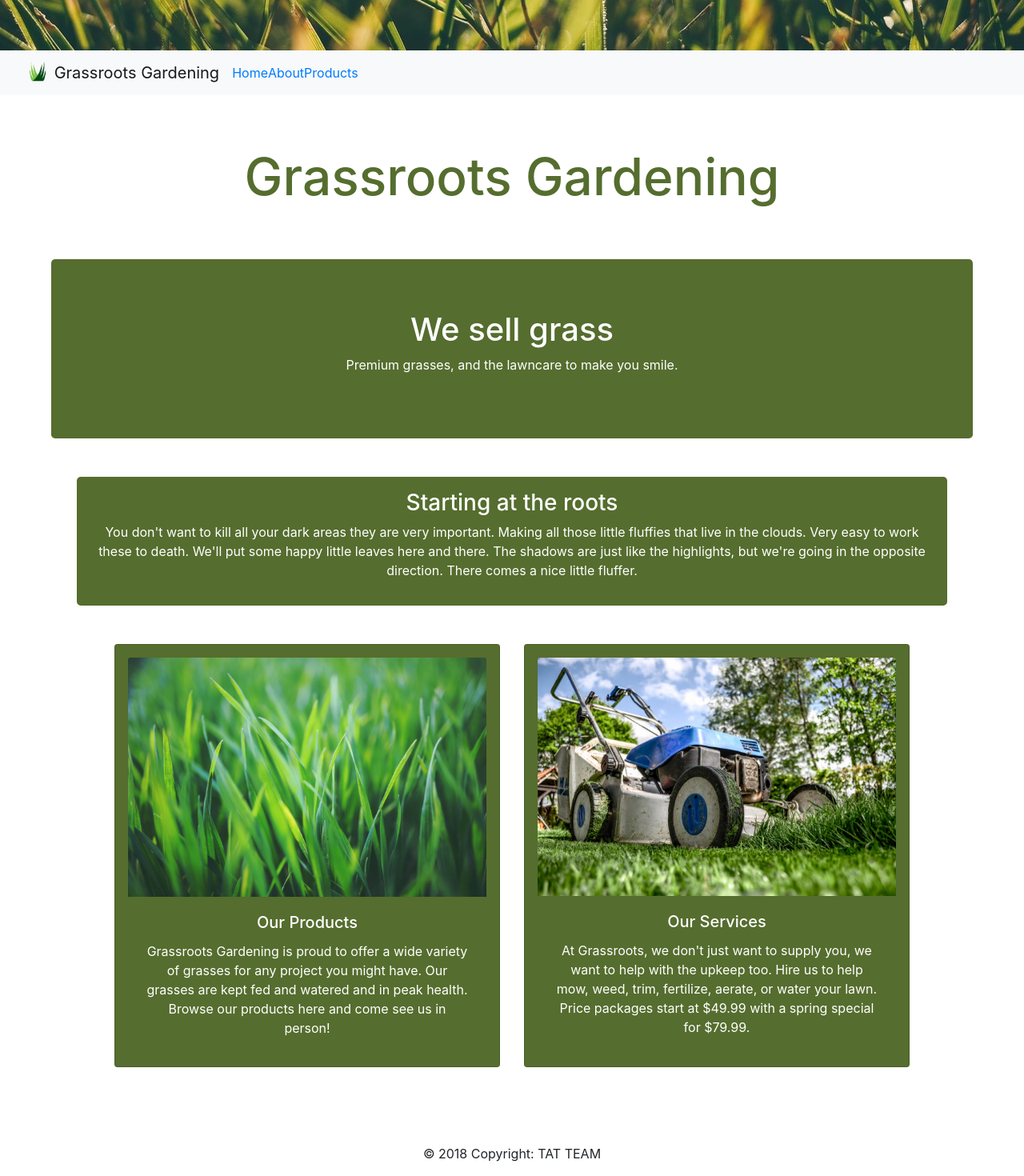
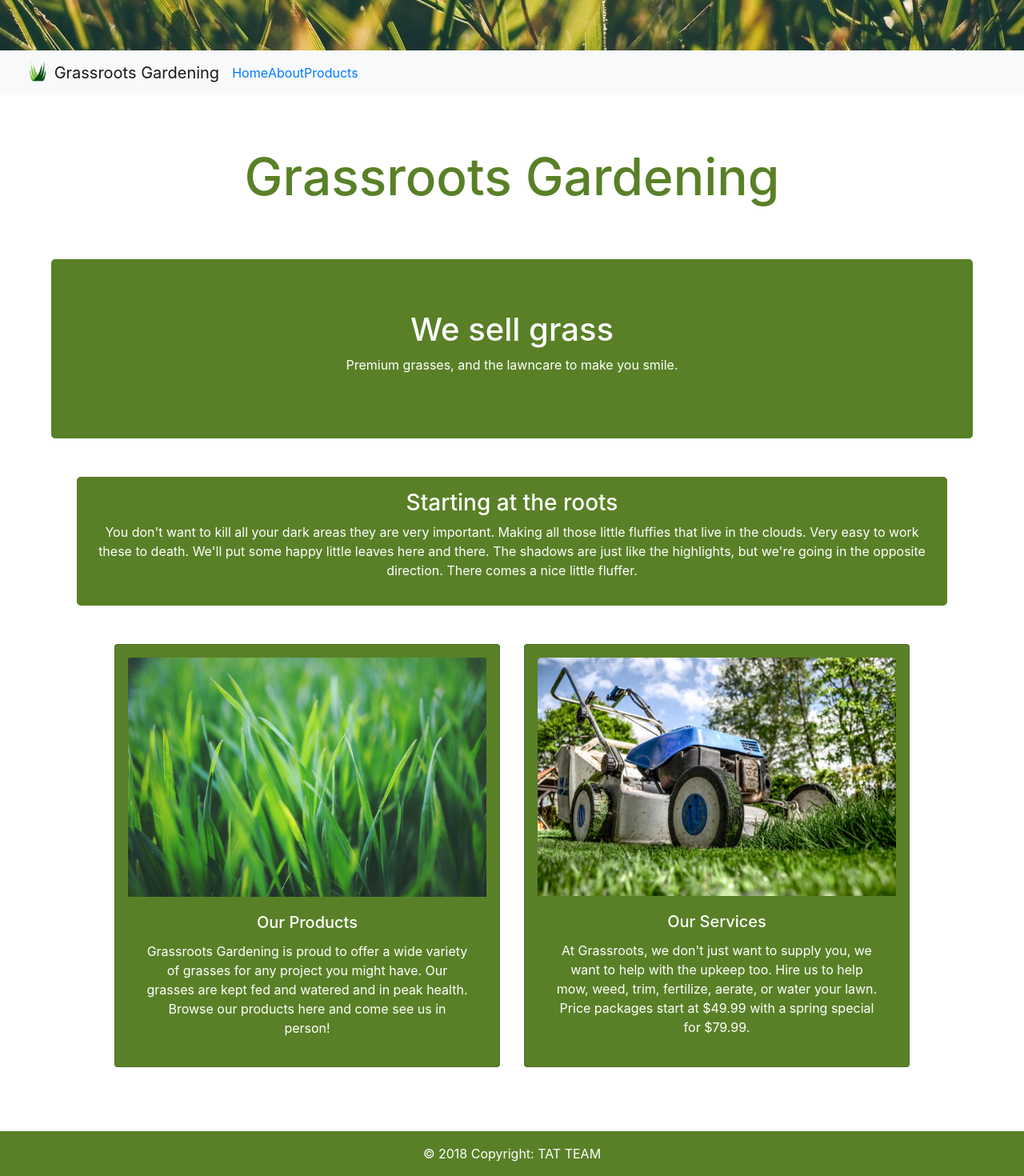
Before and after one commit to AlecxMoritz/grassrootsgardening, an Angular app: page /home in a window 1280 px wide. Shown: the part 257-1727 px from the top of the page at 80% size. Built offline with nearby package versions, Linux system fonts and the light colour scheme.

Commit message:
td styling changes

```diff
--- a/src/app/app.component.css
+++ b/src/app/app.component.css
@@ -3,3 +3,8 @@
     padding: 3em;
     color: white;
 }
+
+.footerStyle {
+    background-color: #598027;
+    color: white;
+}
--- a/src/app/app.component.html
+++ b/src/app/app.component.html
@@ -1,4 +1,4 @@
-<!--The content below is only a placeholder and can be replaced.-->
+
 <div style="text-align:center">
   <div id="header" [ngStyle]="{'background' : 'url(../assets/grassrootsHeader.jpg)'}">
   <h1>{{ title }}</h1>
@@ -42,15 +42,11 @@
     <app-grassroots-about></app-grassroots-about> -->
 
     <!--Footer-->
-<footer class="page-footer font-small green pt-0">
-
-
-
+<div class="footerStyle">
+  <footer class="page-footer font-small pt-0">
     <div class="footer-copyright py-3 text-center">
         © 2018 Copyright: TAT TEAM
-
     </div>
-
-
 </footer>
+</div>
 <!--/Footer-->
--- a/src/app/grassroots-about/grassroots-about.component.css
+++ b/src/app/grassroots-about/grassroots-about.component.css
@@ -4,12 +4,12 @@
 }
 
 h3 {
-    color: #556D2E;
+    color: #598027;
     font-weight: lighter;
 }
 
 p {
-    color: #556D2E;
+    color: #598027;
     text-align: left;
     font-weight: lighter;
 }
--- a/src/app/grassroots-about/grassroots-about.component.html
+++ b/src/app/grassroots-about/grassroots-about.component.html
@@ -9,3 +9,5 @@
     {{aboutText}}
     </p>
 </div>
+<br>
+<br>
--- a/src/app/grassroots-home/grassroots-home.component.css
+++ b/src/app/grassroots-home/grassroots-home.component.css
@@ -3,11 +3,11 @@
     margin: auto;
     margin-top: 1em;
     margin-bottom: 1em;
-    color: #556D2E;
+    color: #598027;
 }
 
 .jumbotron {
-    background-color:#556D2E;
+    background-color:#598027;
     width: 90%;
     margin: auto;
     margin-top: 2em;
@@ -18,7 +18,7 @@
     padding: 1em;
     width: 85%;
     margin: auto;
-    background-color:#556D2E;
+    background-color:#598027;
     border-radius: 5px;
     color: white;
 }
@@ -31,5 +31,5 @@
 
 .card {
     padding: 1em;
-    background-color: #556D2E;
+    background-color: #598027;
 }
--- a/src/app/grassroots-products/grassroots-products.component.css
+++ b/src/app/grassroots-products/grassroots-products.component.css
@@ -1,4 +1,4 @@
 .card {
     padding: 1em;
-    background-color: #556D2E;
+    background-color: #598027;
 }
--- a/src/app/grassroots-products/grassroots-products.component.html
+++ b/src/app/grassroots-products/grassroots-products.component.html
@@ -1,3 +1,5 @@
+<br>
+<br>
 <div class="container">
   <div class="card-deck">
     <div class="row">
@@ -47,3 +49,5 @@
   </div>
 
 </div>
+<br>
+<br>
```
